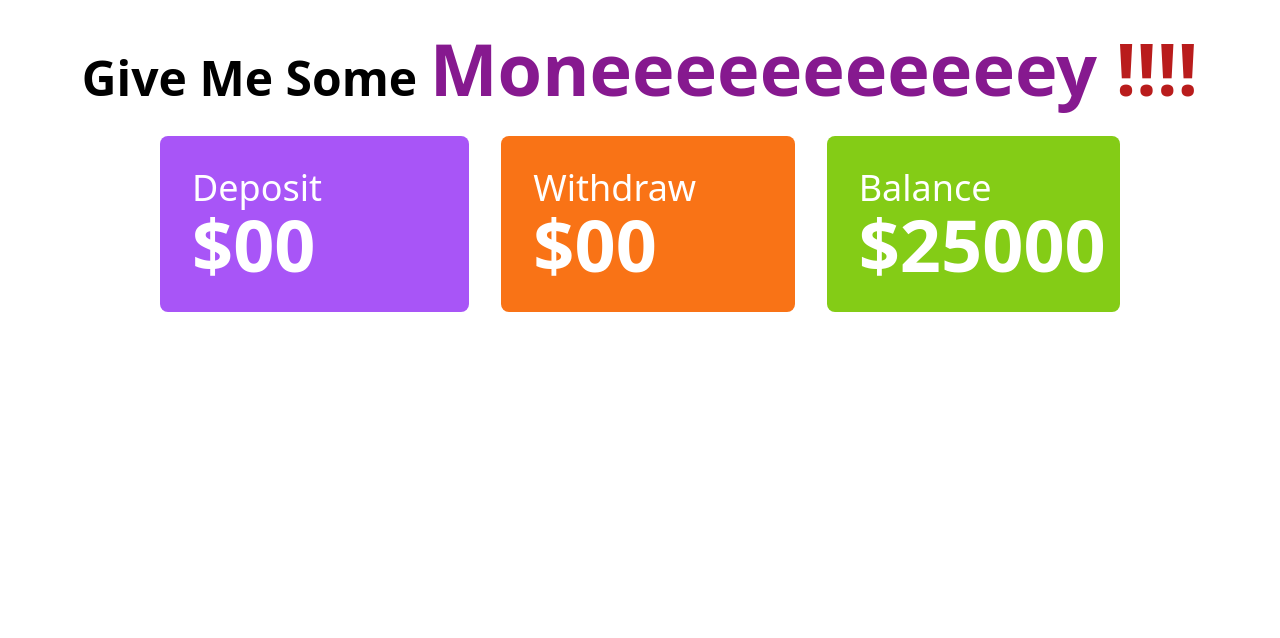
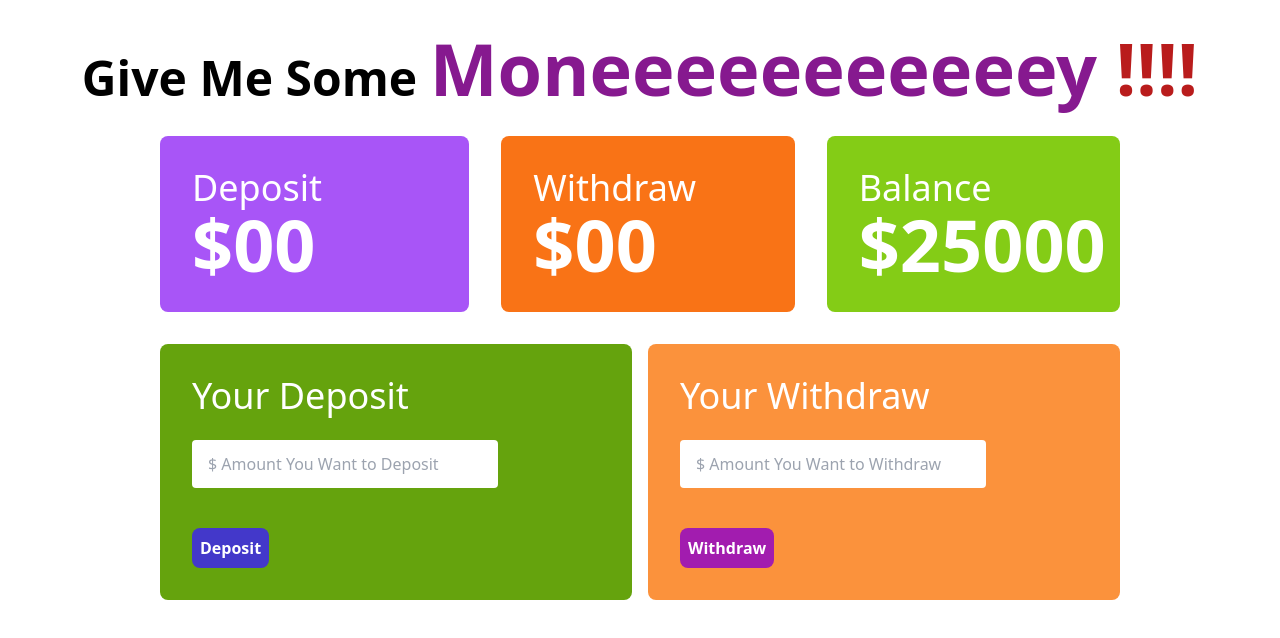
Before and after one commit to ashikuraju16/Baap-er-Bank, a website: page bank.html in a window 1280 px wide. Drawn offline with nearby package versions, Linux system fonts and the light colour scheme.

Commit message:
finished

```diff
--- a/bank.html
+++ b/bank.html
@@ -39,7 +39,36 @@
         </div>
       </section>
 
-
+      <section class="mt-8 w-3/4 mx-auto">
+        <div class="grid grid-cols-2 gap-4">
+          <div class="bg-lime-600 p-8 rounded-lg">
+            <h2 class="text-4xl mb-6 text-white">Your Deposit</h2>
+            <input id="deposit-field" class="w-3/4 px-4 py-3 rounded block
+            type="number" placeholder="$ Amount You Want to Deposit">
+            <br />
+            <button
+              id="btn-deposit"
+              class="mt-4 p-2 rounded-lg bg-indigo-700 text-white font-bold hover:bg-purple-900"
+              type="submit"
+            >
+              Deposit
+            </button>
+          </div>
+          <div class="bg-orange-400 p-8 rounded-lg">
+            <h2 class="text-4xl mb-6 text-white">Your Withdraw</h2>
+            <input id="withdraw-field" class="w-3/4 px-4 py-3 rounded block
+            type="number" placeholder="$ Amount You Want to Withdraw">
+            <br />
+            <button
+              id="btn-withdraw"
+              class="mt-4 p-2 rounded-lg bg-fuchsia-700 text-white font-bold hover:bg-sky-600"
+              type="submit"
+            >
+              Withdraw
+            </button>
+          </div>
+        </div>
+      </section>
 
 </body>
 </html>
```
